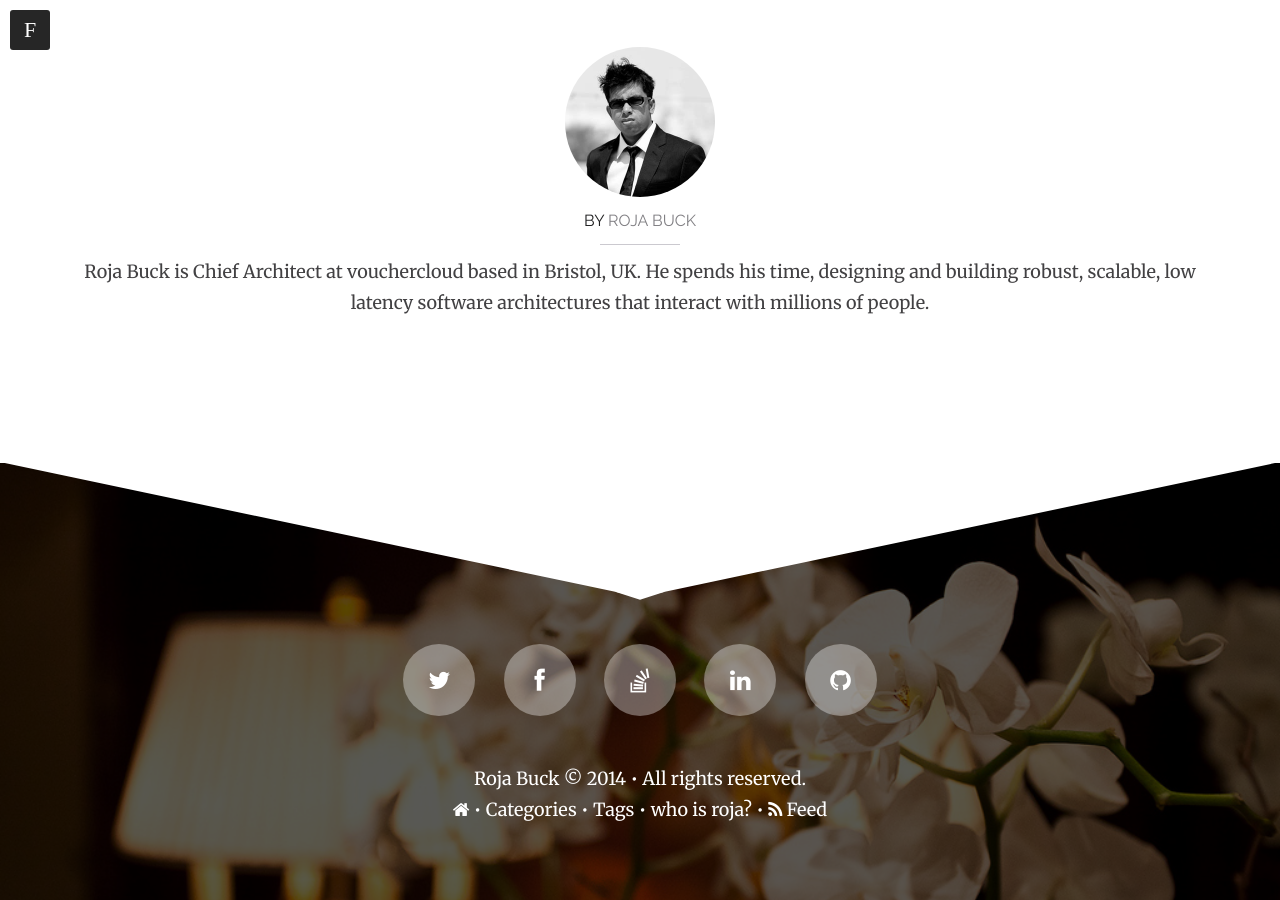
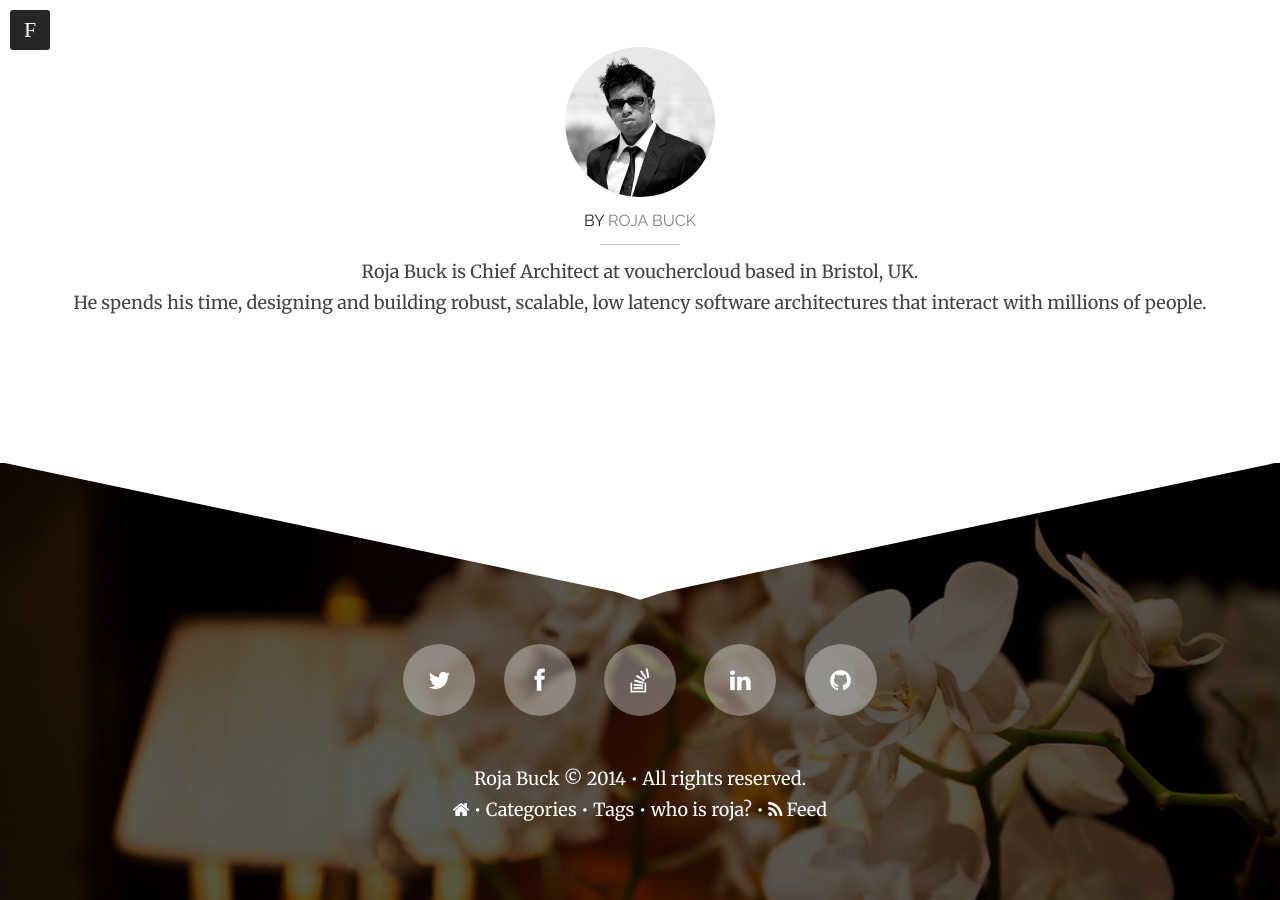
Before and after one commit to roja/roja.github.io, a Jekyll site: the page built from _posts/2014-01-05-sample-link-post.md, in a window 1280 px wide and 900 px high, scrolled down 1195 px. Built offline with Jekyll 4.4.1, drawn with Linux system fonts in a browser that asks for light colours; nearby versions of some CDN libraries; comment, search, counter and statistics services are not loaded.

Commit message:
will this fix the about page?

```diff
--- a/_config.yml
+++ b/_config.yml
@@ -25,7 +25,7 @@ owner:
   avatar:         hmfaysal.jpg
   email:          roja@onscalability.com
   # Use the coder's toolbox at http://coderstoolbox.net/string/#!encoding=xml&action=encode&charset=us_ascii to encode your description into XML string
-  description:    Roja Buck is Chief Architect at vouchercloud based in Bristol, UK. He spends his time, designing and building robust, scalable, low latency software architectures that interact with millions of people.
+  description:    Roja Buck is Chief Architect at vouchercloud based in Bristol, UK. <br> He spends his time, designing and building robust, scalable, low latency software architectures that interact with millions of people.
   # Social networking links used in footer. Update and remove as you like.
   # To register at HMFAYSAL SOCIAL, visit http://social.hmfaysal.tk
   twitter:        rojabuck
```
Also changed, not shown: roja.md (+1 -1 lines).
